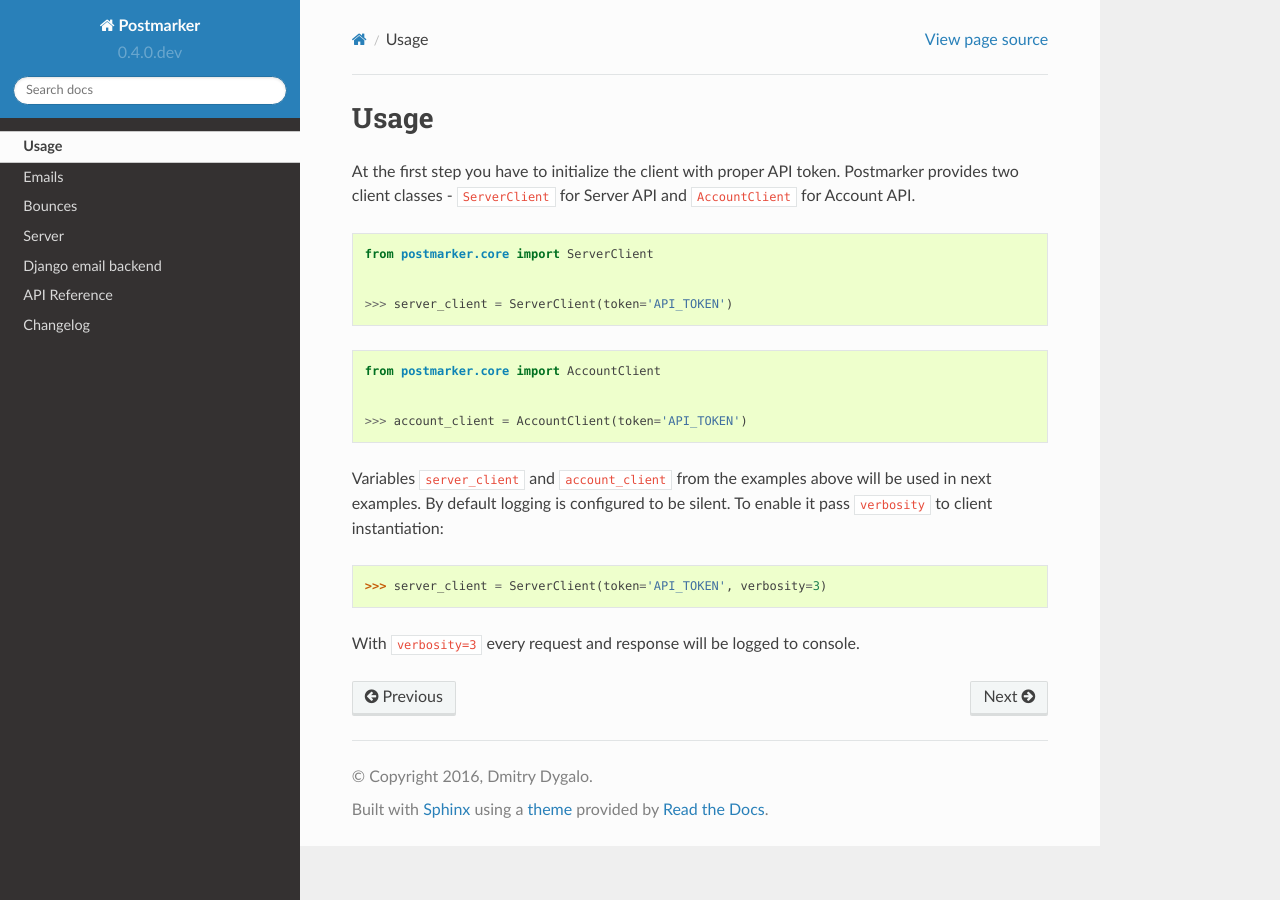
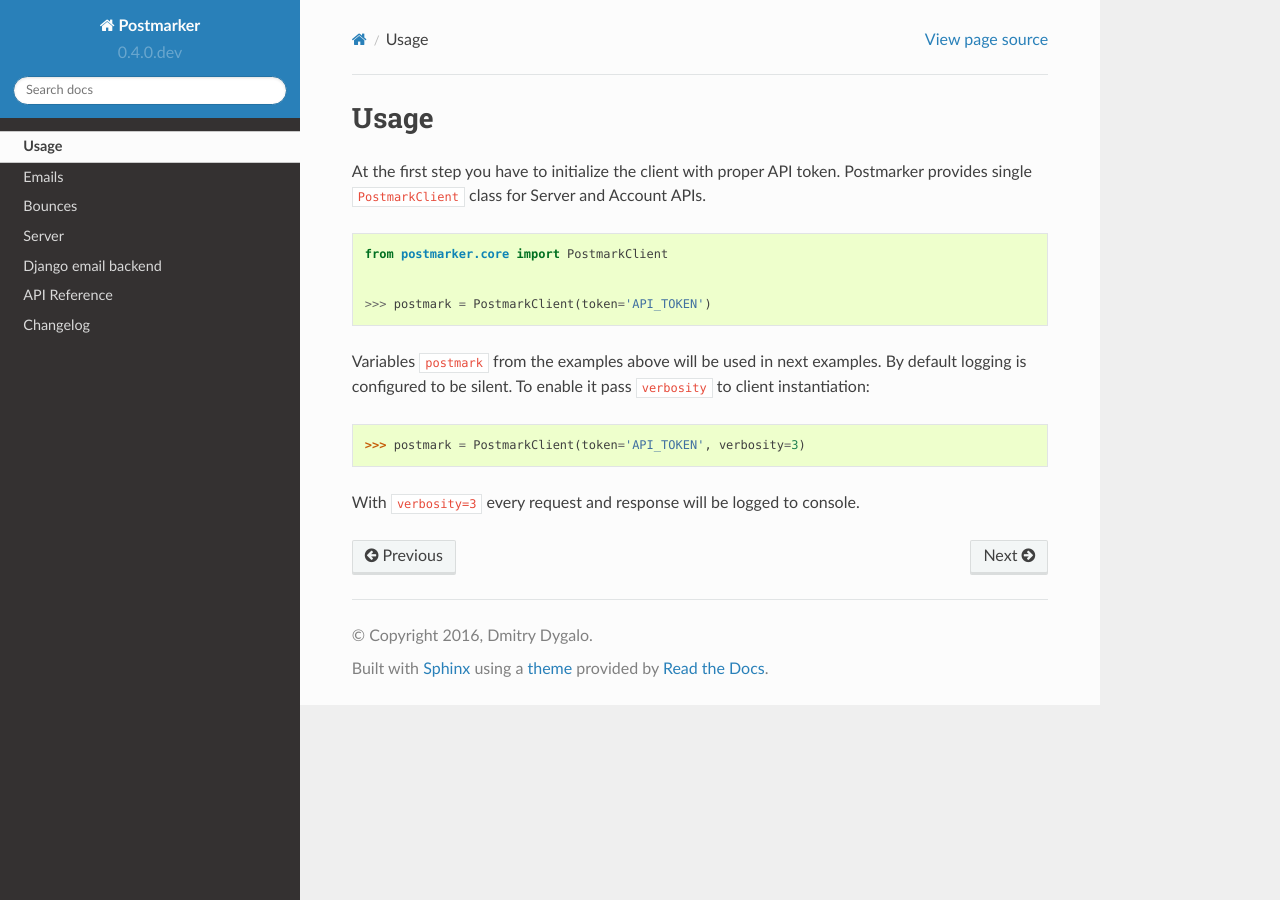
Before and after one commit to Stranger6667/postmarker, a Sphinx documentation site: the page built from docs/usage.rst, in a window 1280 px wide. Built offline with Sphinx 7.4.7 and the Read the Docs theme 2.0.0, drawn with Linux system fonts in a browser that asks for light colours.

Commit message:
Refactoring. Closes #41 (#42)

```diff
--- a/docs/bounces.rst
+++ b/docs/bounces.rst
@@ -7,21 +7,21 @@
 
 .. code-block:: python
 
-    >>> server_client.bounces
+    >>> postmark.bounces
     <BouncesManager>
 
 You can get a list of bounces with :py:meth:`~postmarker.models.bounces.BounceManager.all` method:
 
 .. code-block:: python
 
-    >>> server_client.bounces.all()
+    >>> postmark.bounces.all()
     [<Bounce: 943247350>, <Bounce: 924829573>]
 
 Every bounce instance is represented by its ID. You can directly get one.
 
 .. code-block:: python
 
-    >>> bounce = server_client.bounces.get(943247350)
+    >>> bounce = postmark.bounces.get(943247350)
     >>> bounce
     <Bounce: 943247350>
 
--- a/docs/server.rst
+++ b/docs/server.rst
@@ -7,5 +7,5 @@
 
 .. code-block:: python
 
-    >>> server = server_client.server.get()
+    >>> server = postmark.server.get()
     >>> server.edit(TrackOpens=True)
--- a/docs/usage.rst
+++ b/docs/usage.rst
@@ -4,28 +4,20 @@
 =====
 
 At the first step you have to initialize the client with proper API token.
-Postmarker provides two client classes - ``ServerClient`` for Server API and ``AccountClient`` for Account API.
+Postmarker provides single ``PostmarkClient`` class for Server and Account APIs.
 
 .. code-block:: python
 
-    from postmarker.core import ServerClient
+    from postmarker.core import PostmarkClient
 
 
-    >>> server_client = ServerClient(token='API_TOKEN')
+    >>> postmark = PostmarkClient(token='API_TOKEN')
 
-
-.. code-block:: python
-
-    from postmarker.core import AccountClient
-
-
-    >>> account_client = AccountClient(token='API_TOKEN')
-
-Variables ``server_client`` and ``account_client`` from the examples above will be used in next examples.
+Variables ``postmark`` from the examples above will be used in next examples.
 By default logging is configured to be silent. To enable it pass ``verbosity`` to client instantiation:
 
 .. code-block:: python
 
-    >>> server_client = ServerClient(token='API_TOKEN', verbosity=3)
+    >>> postmark = PostmarkClient(token='API_TOKEN', verbosity=3)
 
 With ``verbosity=3`` every request and response will be logged to console.
```
Also changed, not shown: README.rst (+5 -5 lines), docs/emails.rst (+8 -8 lines), 8 other files.
